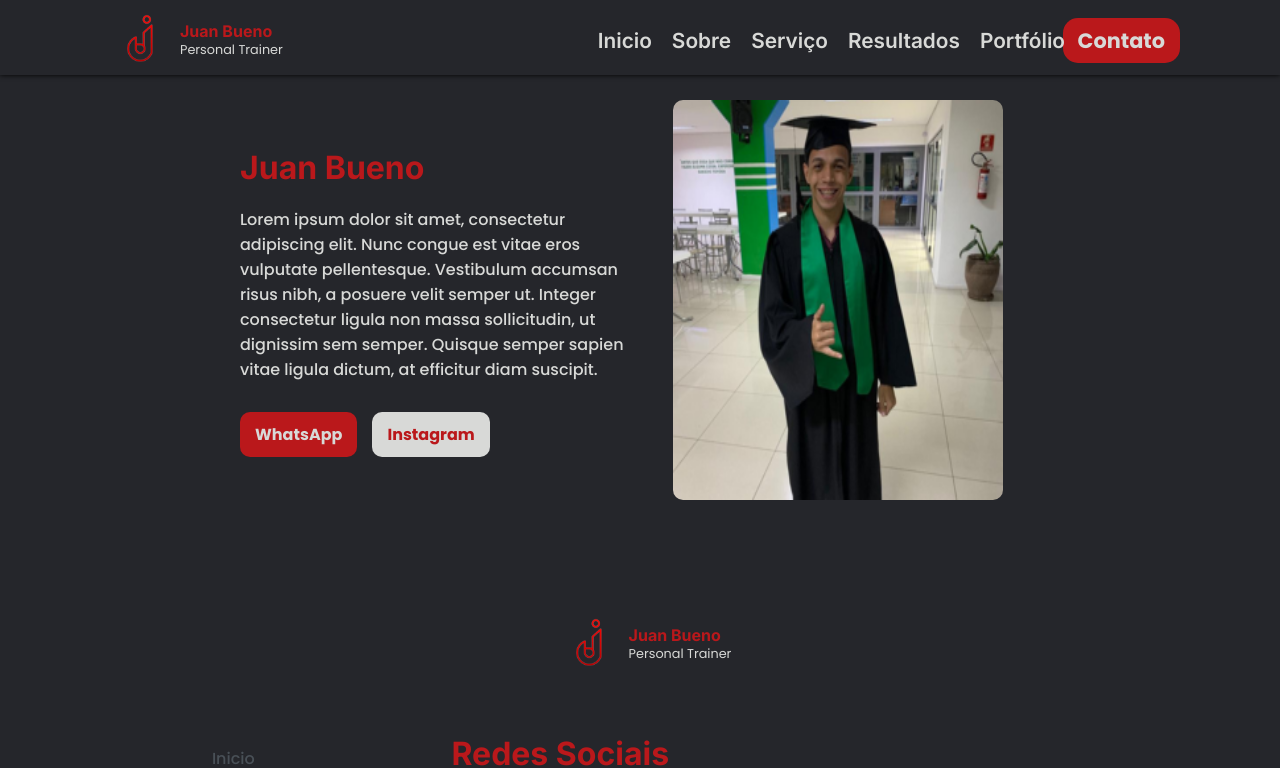
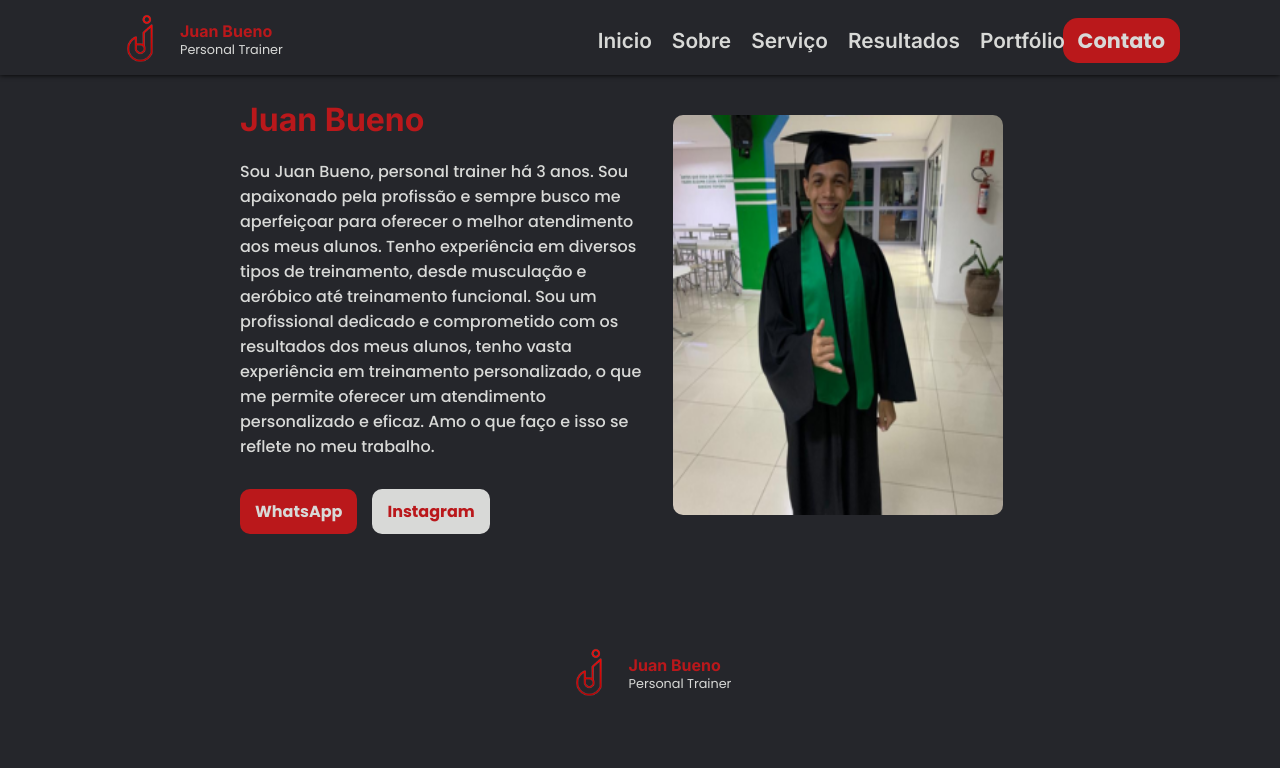
Before and after one commit to kaiqueZpriv1/personal---juan, a React (Create React App) app: page /sobre in a window 1280 px wide. Shown: the top 768 px of the page. Built offline with nearby package versions, Linux system fonts and the light colour scheme.

Commit message:
add links whatsapp e instagram - alteração em texto about

```diff
--- a/src/components/about/AboutC.tsx
+++ b/src/components/about/AboutC.tsx
@@ -12,15 +12,31 @@ export const AboutC = () => {
 					<AboutText>
 						<h3 className='title-about'>Juan Bueno</h3>
 						<p className='paragrafo-about'>
-							Lorem ipsum dolor sit amet, consectetur adipiscing elit. Nunc
-							congue est vitae eros vulputate pellentesque. Vestibulum accumsan
-							risus nibh, a posuere velit semper ut. Integer consectetur ligula
-							non massa sollicitudin, ut dignissim sem semper. Quisque semper
-							sapien vitae ligula dictum, at efficitur diam suscipit.
+							Sou Juan Bueno, personal trainer há 3 anos. Sou apaixonado pela
+							profissão e sempre busco me aperfeiçoar para oferecer o melhor
+							atendimento aos meus alunos. Tenho experiência em diversos tipos
+							de treinamento, desde musculação e aeróbico até treinamento
+							funcional. Sou um profissional dedicado e comprometido com os
+							resultados dos meus alunos, tenho vasta experiência em treinamento
+							personalizado, o que me permite oferecer um atendimento
+							personalizado e eficaz. Amo o que faço e isso se reflete no meu
+							trabalho.
 						</p>
 						<ButtonAbout>
-							<button className='btn-about btn1'>WhatsApp</button>
-							<button className='btn-about btn2'>Instagram</button>
+							<a
+								href='https://api.whatsapp.com/send/?phone=5511954886575&text&type=phone_number&app_absent=0'
+								target='_blank'
+								rel='noreferrer'
+								className='btn-about btn1'>
+								WhatsApp
+							</a>
+							<a
+								href='https://www.instagram.com/personal.juanbueno/'
+								target='_blank'
+								rel='noreferrer'
+								className='btn-about btn2'>
+								Instagram
+							</a>
 						</ButtonAbout>
 					</AboutText>
 					<AboutImage>
--- a/src/components/service/ServiceC.tsx
+++ b/src/components/service/ServiceC.tsx
@@ -40,7 +40,13 @@ export const ServiceC = () => {
 							de manutenção da saúde.
 						</p>
 						<ButtonAbout>
-							<button className='btn-about btn2'>Consultoria</button>
+							<a
+								href='https://api.whatsapp.com/send/?phone=5511954886575&text&type=phone_number&app_absent=0'
+								target='_blank'
+								rel='noreferrer'
+								className='btn-about btn2'>
+								WhatsApp
+							</a>
 						</ButtonAbout>
 					</AboutService>
 				</div>
```
